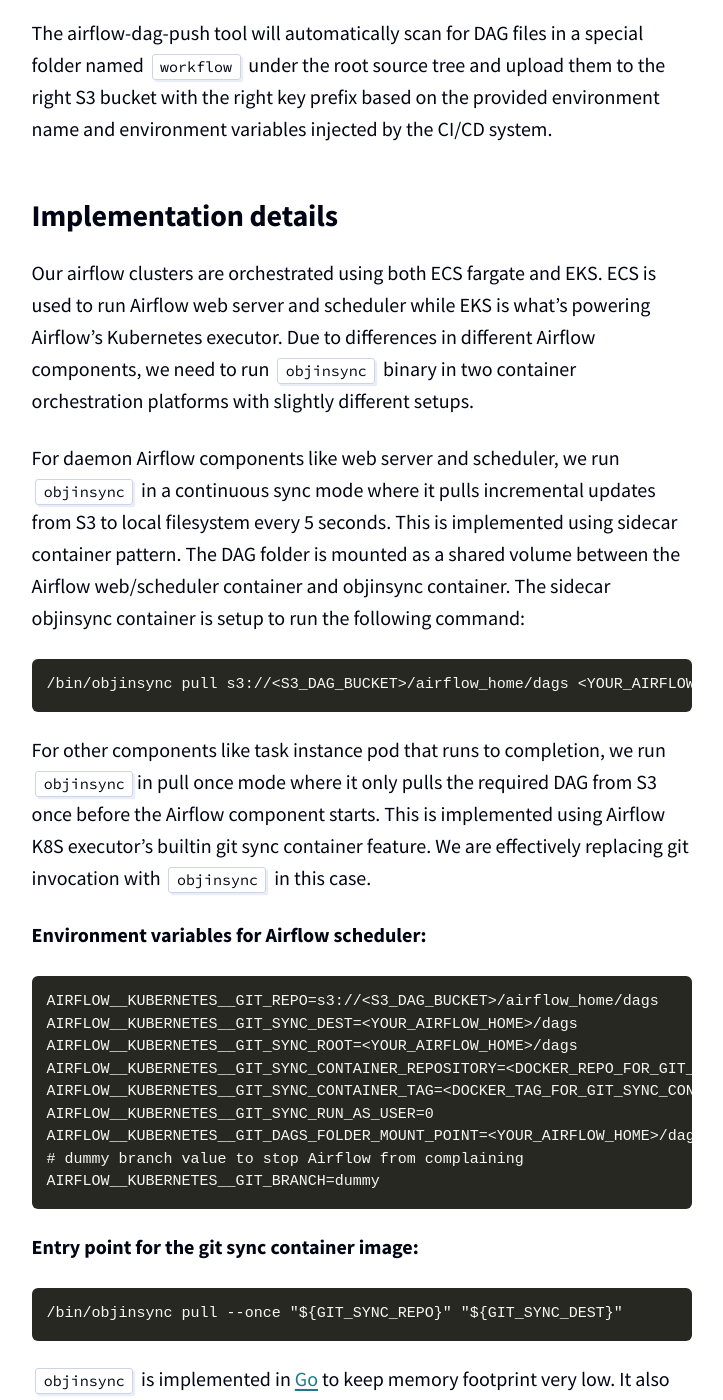
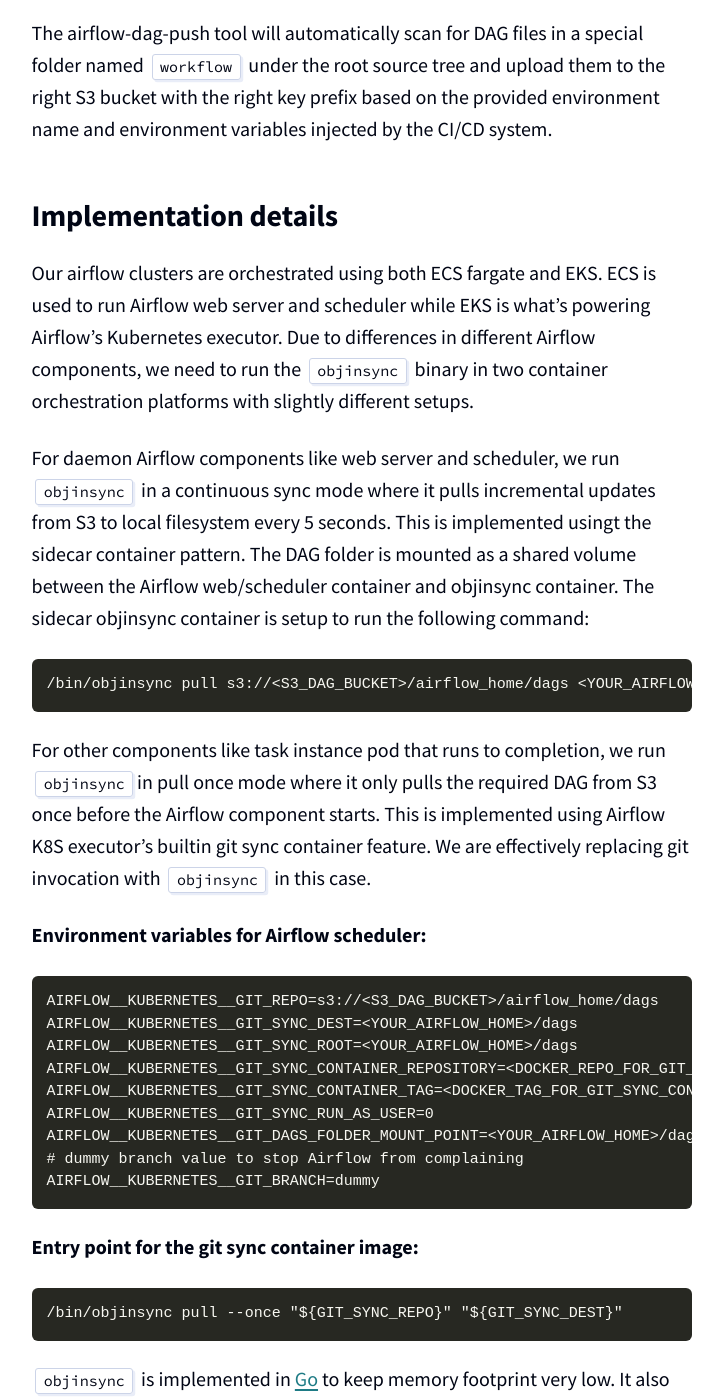
Before and after one commit to scribd/scribd.github.io, a Jekyll site: the page built from _posts/2020-03-02-breaking-up-the-dag-repo.md, in a window 1280 px wide and 1400 px high, scrolled down 3813 px. Shown: the whole window, without its empty margins (342-1065 px from the left). Built offline with Jekyll 4.4.1, drawn with Linux system fonts in a browser that asks for light colours; some of the changed text lies outside the part shown.

Commit message:
Minor typo

```diff
--- a/_posts/2020-03-02-breaking-up-the-dag-repo.md
+++ b/_posts/2020-03-02-breaking-up-the-dag-repo.md
@@ -106,12 +106,12 @@
 Our airflow clusters are orchestrated using both ECS fargate and EKS. ECS is
 used to run Airflow web server and scheduler while EKS is what’s powering
 Airflow’s Kubernetes executor. Due to differences in different Airflow
-components, we need to run `objinsync` binary in two container orchestration
+components, we need to run the `objinsync` binary in two container orchestration
 platforms with slightly different setups.
 
 For daemon Airflow components like web server and scheduler, we run
 `objinsync` in a continuous sync mode where it pulls incremental updates from
-S3 to local filesystem every 5 seconds. This is implemented using sidecar
+S3 to local filesystem every 5 seconds. This is implemented usingt the sidecar
 container pattern. The DAG folder is mounted as a shared volume between the
 Airflow web/scheduler container and objinsync container. The sidecar
 objinsync container is setup to run the following command:
```
Also changed, not shown: other parts of _posts/2020-03-02-breaking-up-the-dag-repo.md (+2 -2 lines).
